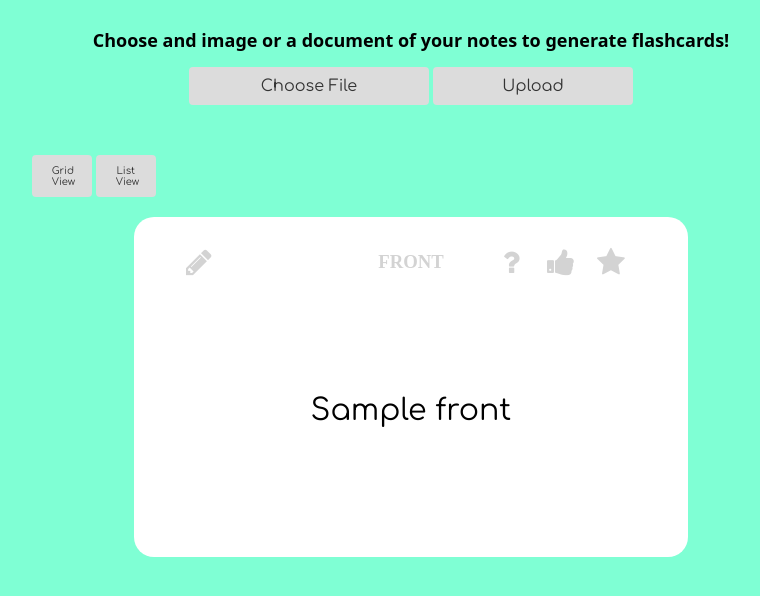
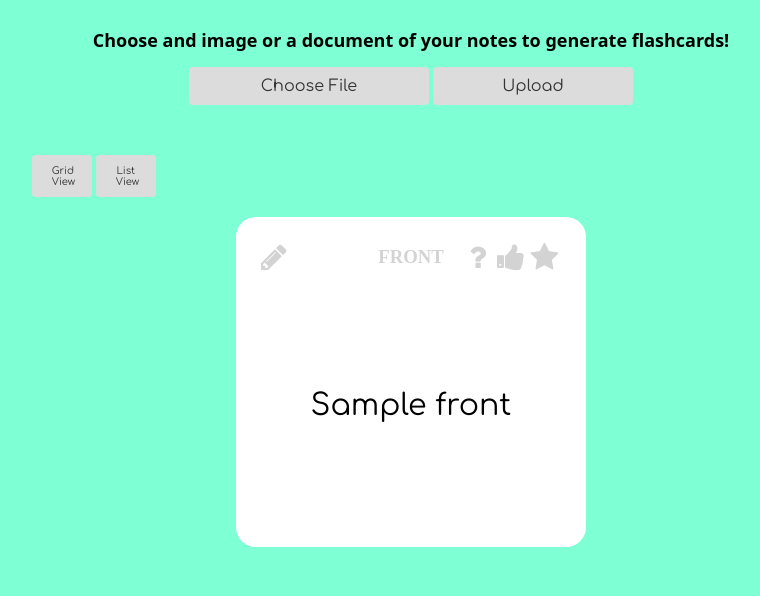
Before and after one commit to Lemonpathic/Hackathon-Gpteacher, a Flask app: template templates/index.html in a window 1280 px wide. Shown: the top 596 px of the page, without its empty margins (229-989 px from the left). Run offline with Flask 3, Linux system fonts and the light colour scheme; the template is opened without the code that fills it: most values are stand-ins (such as "Sample title", 1, 10 or a date in 2020).

Commit message:
removed load circle

```diff
--- a/static/styles/style.css
+++ b/static/styles/style.css
@@ -23,7 +23,7 @@ body{
     grid-column: 2;
 }
 .cardFront, .cardBack{
-    padding: 15px 52px;
+    padding: 10px 25px;
     display: grid;
     grid-template-rows: 15% 85%;
     grid-template-columns: 1fr;
@@ -31,7 +31,7 @@ body{
     background-color: white;
     border-radius: 20px;
     text-align: center;
-    width: 450px;
+    width: 300px;
     align-items: center;
     height: 310px;     /* Set the initial height to 400px */
     max-height: 800px; /* Set the maximum height to 800px */
@@ -231,7 +231,6 @@ form{
     }
     #site{
         grid-column: 1;
-        width: 1vh;
     }
     form{
         justify-self: center;
--- a/templates/index.html
+++ b/templates/index.html
@@ -24,7 +24,6 @@
                 <button class="viewButton" id="list" onclick="switchView('list')">List View</button>
             </div>
             <div class="loading">
-
             <h1 id="message"></h1>
             </div>
             <div class="flashcards list-view">
@@ -149,7 +148,6 @@
  function rotateMessages() {
     const messageElement = document.getElementById('message');
 
-    loader.style.display = 'block';
 
     const messages = [
         "This may take a little to process, please hang in there!",
```
